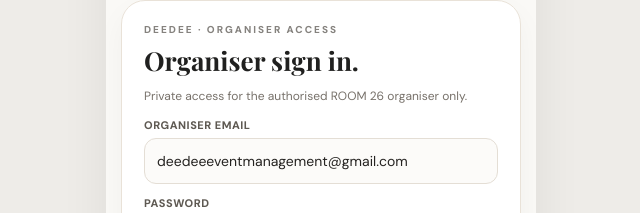
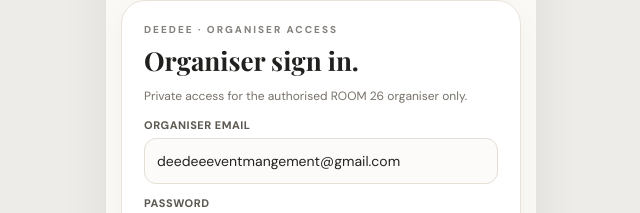
Before and after one commit to Dominic545/room-26-apartmentparty, a plain HTML site: page index.html in a window 1280 px wide. Shown: the part 4060-4273 px from the top of the page, 319-959 px from the left. Drawn offline with nearby package versions, Linux system fonts and the light colour scheme.

Commit message:
Update index.html

```diff
--- a/index.html
+++ b/index.html
@@ -865,7 +865,7 @@ footer a {
   <h2>Organiser sign in.</h2>
   <p>Private access for the authorised ROOM 26 organiser only.</p>
   <form id="organiserLoginForm">
-    <label for="organiserEmail">ORGANISER EMAIL</label><input id="organiserEmail" type="email" required autocomplete="username" value="deedeeeventmanagement@gmail.com">
+    <label for="organiserEmail">ORGANISER EMAIL</label><input id="organiserEmail" type="email" required autocomplete="username" value="deedeeeventmangement@gmail.com">
     <label for="organiserPassword">PASSWORD</label><input id="organiserPassword" type="password" required autocomplete="current-password" placeholder="Your Supabase account password">
     <button class="backend-primary" type="submit">SIGN IN</button>
   </form>
```
